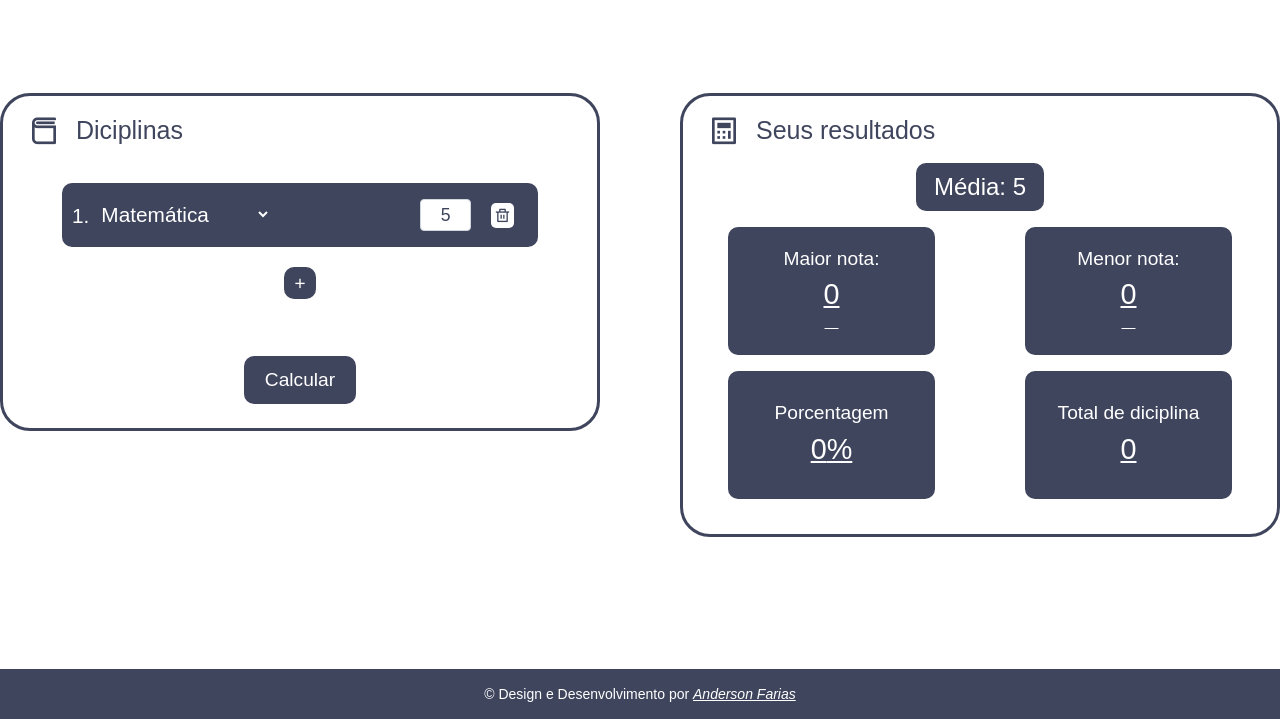
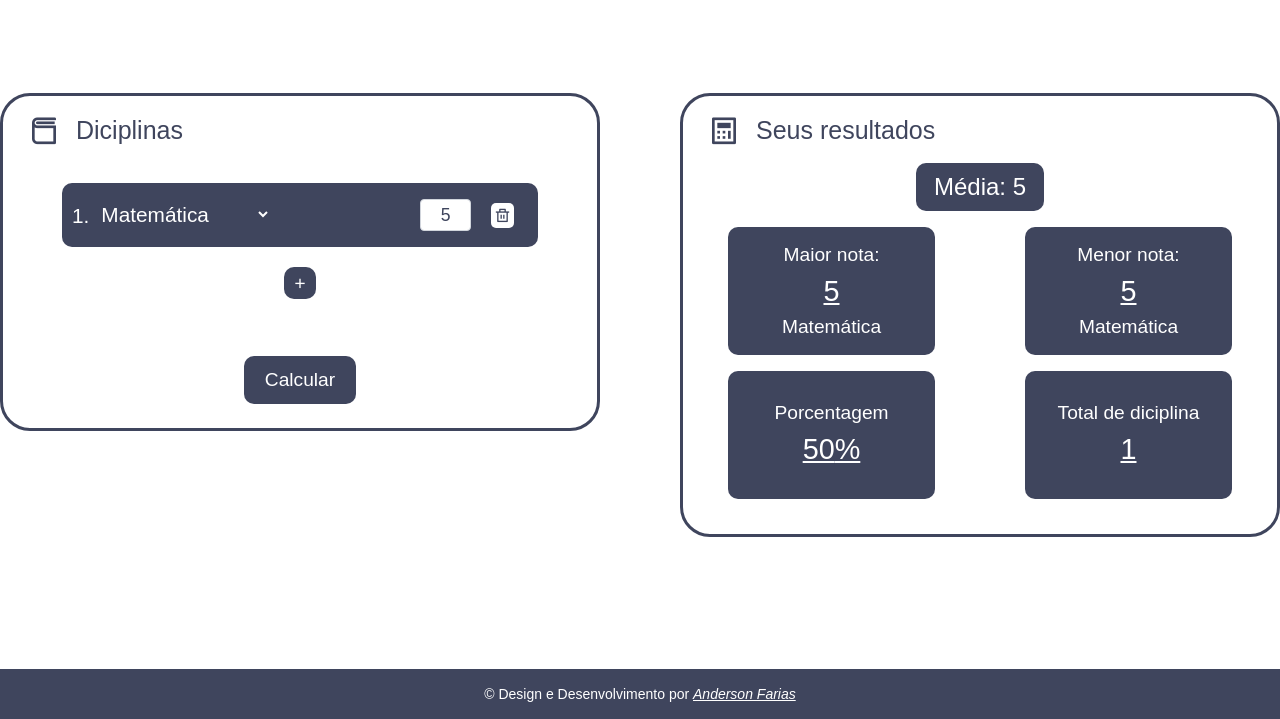
Before and after one commit to AndersonGSFarias/gpa-calculator, a website built with Vite: page index.html in a window 1280 px wide. Both pictures are taken after typing "5" into the empty fields and a click on the button "Calcular". Shown: the part 121-840 px from the top of the page. Built offline with nearby package versions, Linux system fonts and the light colour scheme; a web font is replaced by a local one.

Commit message:
Projeto final

```diff
--- a/index.html
+++ b/index.html
@@ -13,7 +13,7 @@
     <meta name="viewport" content="width=device-width, initial-scale=1.0" />
     <title>Calculadora Acadêmica</title>
     <link rel="shortcut icon" href="assets/images/favicon.ico" type="image/x-icon" />
-    <link href="/src/style.css" rel="stylesheet" />
+    <link href="src/style.css" rel="stylesheet" />
     <link href="https://cdn.jsdelivr.net/npm/remixicon@4.5.0/fonts/remixicon.css" rel="stylesheet" />
   </head>
   <body>
--- a/src/main.js
+++ b/src/main.js
@@ -1,9 +1,3 @@
-// ======================
-// Imports
-// ======================
-// (Aqui você coloca futuros imports se usar módulos ou libs externas, por enquanto não tem nada)
-
-// ======================
 // Declaração de variáveis
 // ======================
 // Elementos principais
@@ -43,6 +37,8 @@ function onInit() {
 // ======================
 // Funções auxiliares
 // ======================
+
+// Função de adicionar diciplina
 function addDiscipline() {
   const TRANSITION_DURATION = 400; // ms — deve bater com o Tailwind (duration-400)
 
@@ -56,7 +52,7 @@ function addDiscipline() {
   // Clonar o modelo
   const novoBox = modelo.cloneNode(true);
   novoBox.classList.remove("show-first"); // remove classe do modelo
-  novoBox.classList.add("opacity-0", "translate-y-5"); // invisível e deslocado
+  novoBox.classList.add("opacity-0", "-translate-y-5"); // invisível e deslocado
 
   // Atualizar numeração
   novoBox.querySelector(".discipline-count").textContent = qtdBox + 1 + ".";
@@ -77,9 +73,7 @@ function addDiscipline() {
     novoBox.classList.add("opacity-100", "translate-y-0", "transition-all", "duration-400", "ease-in-out");
   }, 10);
 
-  // ============================
   // Função de excluir disciplina
-  // ============================
   function deleteDiscipline(event) {
     const deleteBtn = event.currentTarget || event.target.closest(".delete-btn");
     if (!deleteBtn) return;
@@ -95,7 +89,7 @@ function addDiscipline() {
 
     // Animação de saída
     box.classList.remove("opacity-100", "translate-y-0");
-    box.classList.add("opacity-0", "translate-y-5");
+    box.classList.add("opacity-0", "-translate-y-5");
 
     // Só remove do DOM após a animação
     setTimeout(() => {
@@ -121,24 +115,26 @@ function addDiscipline() {
 // ======================
 // Funções principais
 // ======================
+
+// Função de calcular resultado da média
 function calculateResults() {
   // Pega todas as caixas de disciplina
   const boxes = document.querySelectorAll(".discipline-box");
 
   let sum = 0;
   let count = 0;
-  const invalids = []; // aqui guardamos os números (1,2,3...) das caixas inválidas
+  const invalids = []; // números das caixas inválidas
+  const entries = []; // array de { valor, disciplina, seq } só com valores válidos
 
   // Remove marcações de erro antigas (se houver)
   document.querySelectorAll("input.input-invalid").forEach((inp) => inp.classList.remove("input-invalid"));
-  // remove mensagens antigas caso exista (compatibilidade com versões anteriores)
   document.querySelectorAll(".input-error").forEach((el) => el.remove());
 
   // Para cada box, tenta ler o input de nota
   boxes.forEach((box) => {
     const input = box.querySelector("input[type='number']");
+    const select = box.querySelector("select");
     const seqSpan = box.querySelector(".discipline-count");
-    // pega o número da sequência, removendo o ponto se existir (ex: "2." -> "2")
     const seq = seqSpan ? seqSpan.textContent.replace(".", "").trim() : "?";
 
     if (!input) return; // se não encontrar input, pula
@@ -149,10 +145,15 @@ function calculateResults() {
     const normalized = raw.replace(",", ".");
     const value = parseFloat(normalized);
 
-    // Validação: numero finito entre 0 e 10
+    // Validação: número finito entre 0 e 10
     if (Number.isFinite(value) && value >= 0 && value <= 10) {
       sum += value;
       count += 1;
+      entries.push({
+        valor: value,
+        disciplina: select ? select.value : "—",
+        seq,
+      });
     } else {
       // Marca como inválido (aplica classe visual) e registra o número da disciplina
       invalids.push(seq);
@@ -174,9 +175,51 @@ function calculateResults() {
     const msg = `Valor(s) inválido(s) nas disciplina(s): ${invalids.join(", ")}.\nPor favor informe um número entre 0 e 10.`;
     window.alert(msg);
 
-    // foco no primeiro input inválido para ajudar o usuário
     const firstInvalid = document.querySelector("input.input-invalid");
     if (firstInvalid) firstInvalid.focus();
+  }
+
+  // ====== Encontrar maior e menor nota entre as entradas válidas ======
+  if (entries.length > 0) {
+    // maior
+    let maior = entries[0];
+    // menor
+    let menor = entries[0];
+
+    entries.forEach((e) => {
+      if (e.valor > maior.valor) maior = e;
+      if (e.valor < menor.valor) menor = e;
+    });
+
+    // Atualiza maior nota e disciplina
+    const higherNoteEl = document.getElementById("higher-note");
+    const hnNameEl = document.getElementById("hn-discipline-name");
+    if (higherNoteEl) higherNoteEl.textContent = String(maior.valor);
+    if (hnNameEl) hnNameEl.textContent = String(maior.disciplina);
+
+    // Atualiza menor nota e disciplina
+    const lowerNoteEl = document.getElementById("lowest-note");
+    const lnNameEl = document.getElementById("ln-discipline-name");
+    if (lowerNoteEl) lowerNoteEl.textContent = String(menor.valor);
+    if (lnNameEl) lnNameEl.textContent = String(menor.disciplina);
+
+    // Porcentagem baseada na MÉDIA (ex: média 8 -> 80%)
+    const percentVal = (average / 10) * 100; // usa a média
+    const percentFormatted = Number(percentVal.toFixed(0)); // inteiro (80)
+    const percentSpan = document.getElementById("percent-valor");
+    if (percentSpan) percentSpan.textContent = String(percentFormatted);
+
+    // Total de disciplinas informadas (válidas)
+    const totalEl = document.getElementById("total-discipline");
+    if (totalEl) totalEl.textContent = String(entries.length);
+  } else {
+    // Se não houver entradas válidas, zera/coloca default
+    if (document.getElementById("higher-note")) document.getElementById("higher-note").textContent = "0";
+    if (document.getElementById("hn-discipline-name")) document.getElementById("hn-discipline-name").textContent = "—";
+    if (document.getElementById("lowest-note")) document.getElementById("lowest-note").textContent = "0";
+    if (document.getElementById("ln-discipline-name")) document.getElementById("ln-discipline-name").textContent = "—";
+    if (document.getElementById("percent-valor")) document.getElementById("percent-valor").textContent = "0";
+    if (document.getElementById("total-discipline")) document.getElementById("total-discipline").textContent = "0";
   }
 
   // retorno útil para testes ou próximos passos
@@ -186,6 +229,7 @@ function calculateResults() {
     sum,
     invalidCount: invalids.length,
     invalidList: invalids,
+    entries,
   };
 }
 
--- a/src/style.css
+++ b/src/style.css
@@ -3,6 +3,7 @@
 
 /* Tailwind*/
 @import "tailwindcss";
+
 @theme {
   /* Fontes */
   --font-sofia: Sofia Sans, sans-serif;
@@ -55,7 +56,7 @@ html {
 }
 
 .card-subtitle {
-  @apply text-[0.875rem];
+  @apply text-[0.875rem]  lg:text-[1.2rem];
 }
 
 /* Estilos do desktop */
```
Also changed, not shown: 1 other file.
